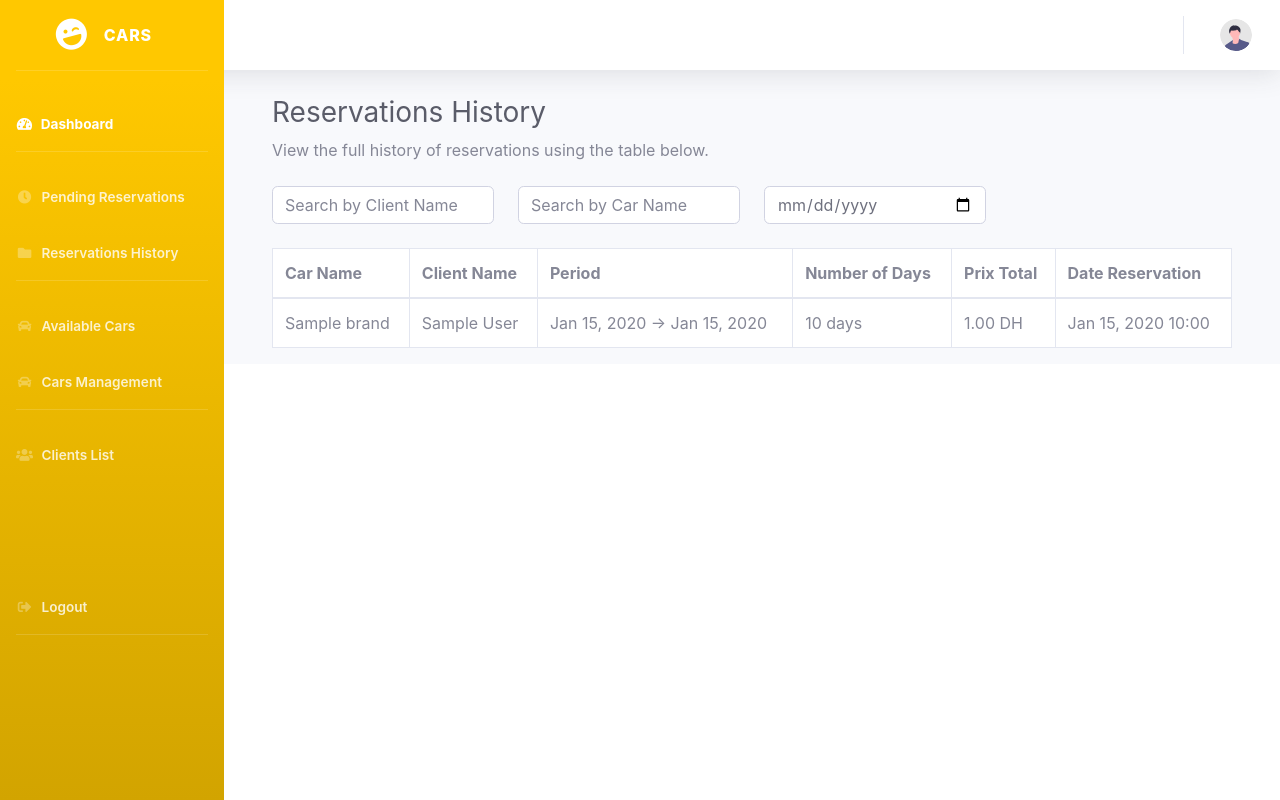
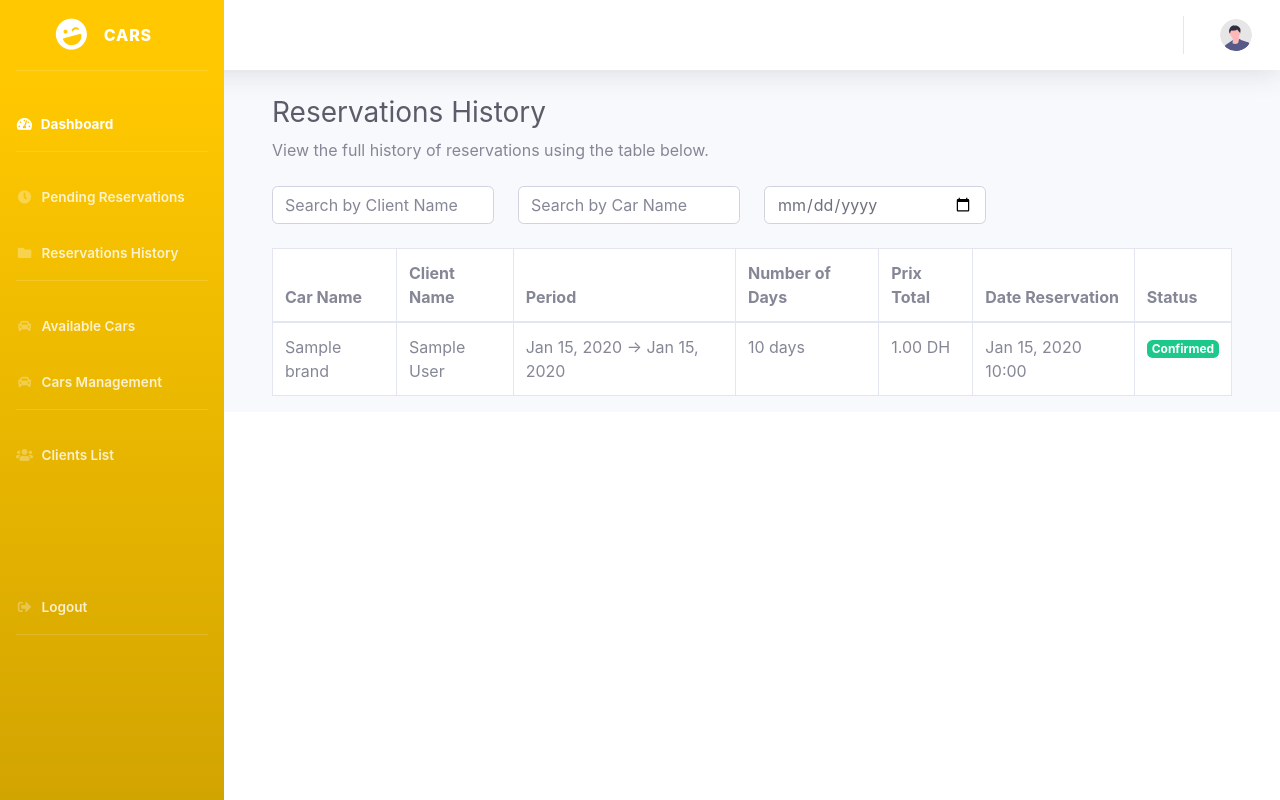
Before and after one commit to elmaroun/CarRental, a Django app: template CarRental/templates/CarRental/history.html in a window 1280 px wide. Run offline with Django 5.2, Linux system fonts and the light colour scheme; a user stored in the database is signed in; tables that the repository leaves empty hold one stand-in row (values such as "Sample post"); the template is opened without the code that fills it: most values are stand-ins (such as "Sample title", 1, 10 or a date in 2020); some libraries are stand-ins or nearby versions.

Commit message:
Frontend Fixes

```diff
--- a/CarRental/templates/CarRental/cars.html
+++ b/CarRental/templates/CarRental/cars.html
@@ -138,8 +138,8 @@
                     <tr>
                         <th>Image</th>
                         <th>Car Name</th>
-                        <th>Prix</th>
-                        <th>Date d'ajout</th>
+                        <th>Price</th>
+                        <th>Adding Date</th>
                         <th>Actions</th>
                     </tr>
                 </thead>
@@ -154,7 +154,7 @@
                                     style="max-height: 60px;">
                         </td>
                         <td>{{ car.brand }}</td>
-                        <td>{{ car.price_per_day }}</td>
+                        <td>{{ car.price_per_day }} MAD /day</td>
                         <td>{{ car.date_added }}</td>
 
 
--- a/CarRental/templates/CarRental/history.html
+++ b/CarRental/templates/CarRental/history.html
@@ -127,6 +127,7 @@
                     <th>Number of Days</th>
                     <th>Prix Total</th>
                     <th>Date Reservation</th>
+                    <th>Status</th>
                 </tr>
             </thead>
             {% for reservation in reservations %}
@@ -139,6 +140,13 @@
                     <td>{{ reservation.duration_days }} days</td>
                     <td>  {{ reservation.total_price|floatformat:2 }} DH</td>
                     <td>{{ reservation.created_at|date:"M d, Y H:i" }}</td>
+                    <td>
+                        {% if reservation.status == "cancelled" %}
+                            <span class="badge badge-danger">Cancelled</span>
+                        {% elif reservation.status == "confirmed" %}
+                            <span class="badge badge-success">Confirmed</span>
+                        {% endif %}
+                    </td>
                 </tr>
 
             </tbody>
```
Also changed, not shown: CarRental/templates/CarRental/MnagaeReservation.html (+6 -1 lines), CarRental/views.py (+5 -5 lines).
